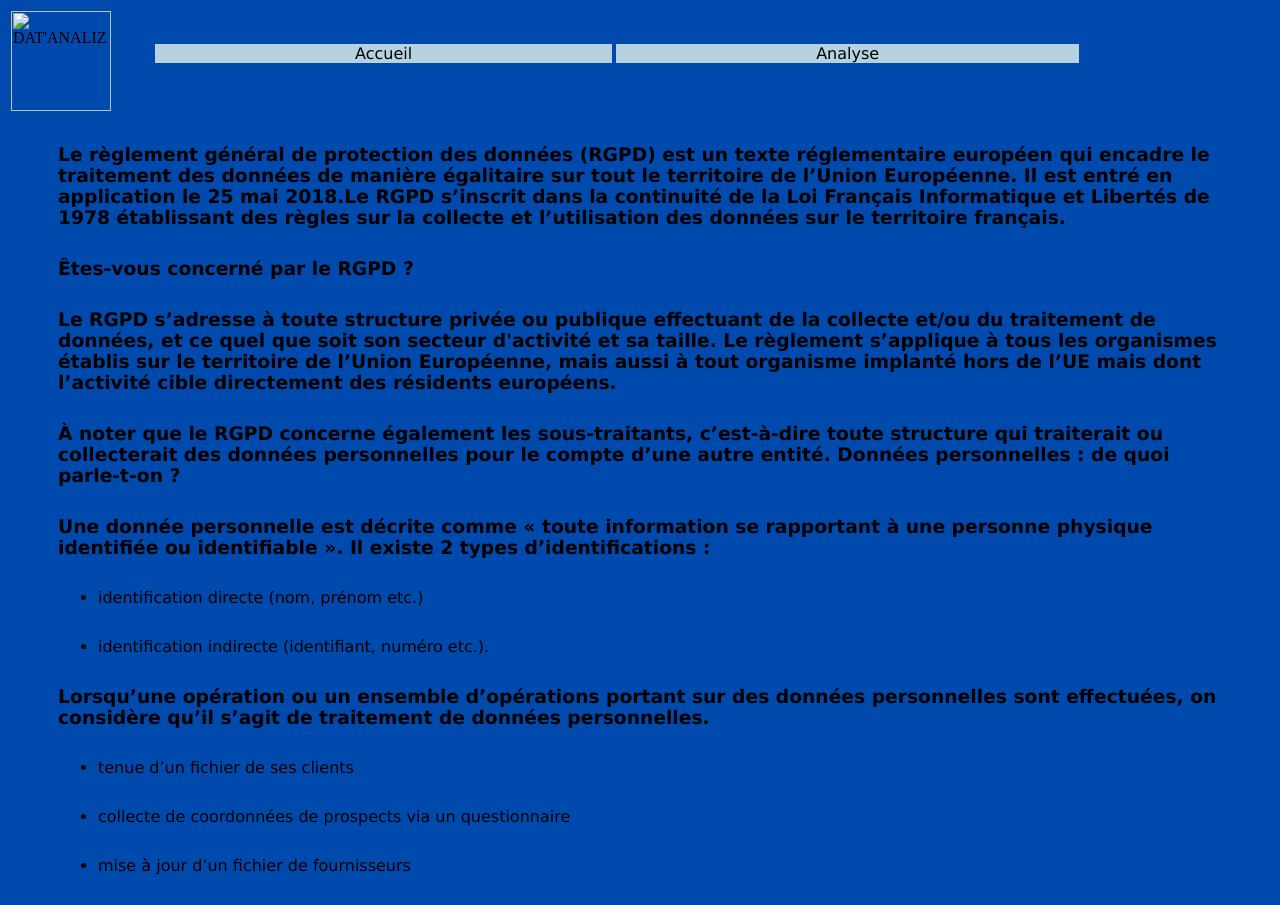
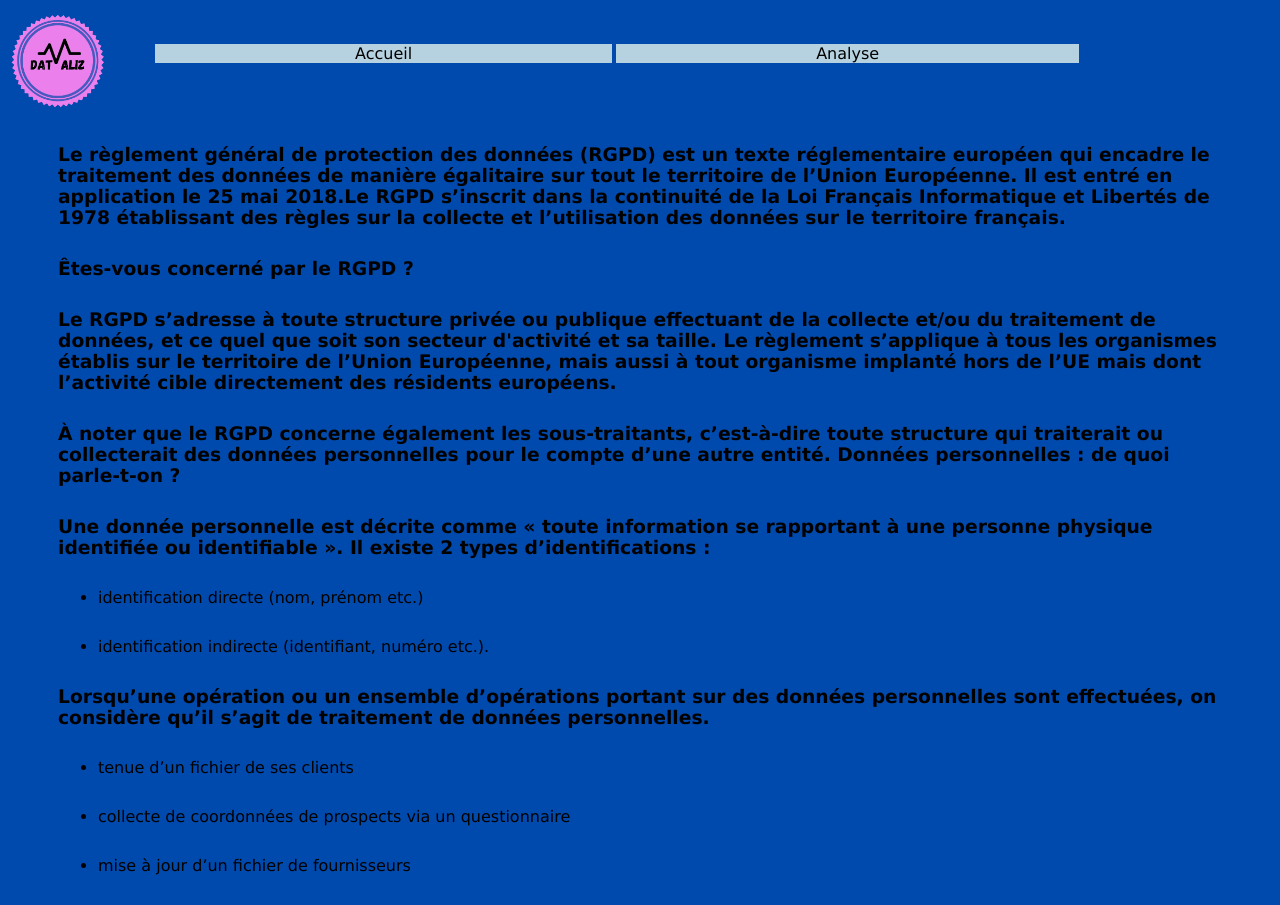
Before and after one commit to toscan/toscan.github.io, a plain HTML site: page datalyz/RGPD.html in a window 1280 px wide. Drawn offline with Linux system fonts and the light colour scheme.

Commit message:
update hml

```diff
--- a/datalyz/RGPD.html
+++ b/datalyz/RGPD.html
@@ -6,7 +6,7 @@
 	<body>
 		<table>
 			<tr>
-		<td> <img src="DAT'ANALIZ.png" alt="DAT'ANALIZ"></td>
+		<td> <img src="DAT_ANALIZ.png" alt="DAT'ANALIZ"></td>
 		<td>
 			<ul class="menu">
 			<li> <a class="l" href="accueil.html" title="Accueil">Accueil</a></li>
```
